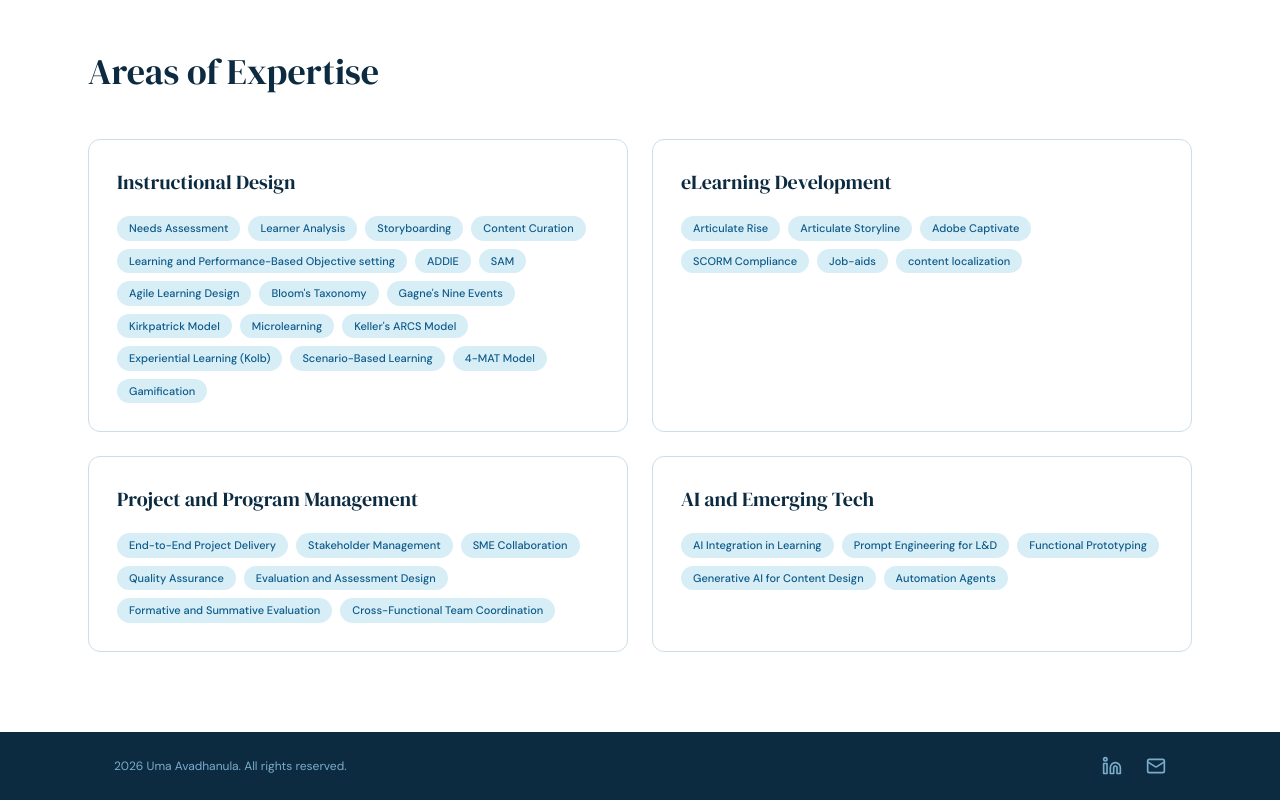
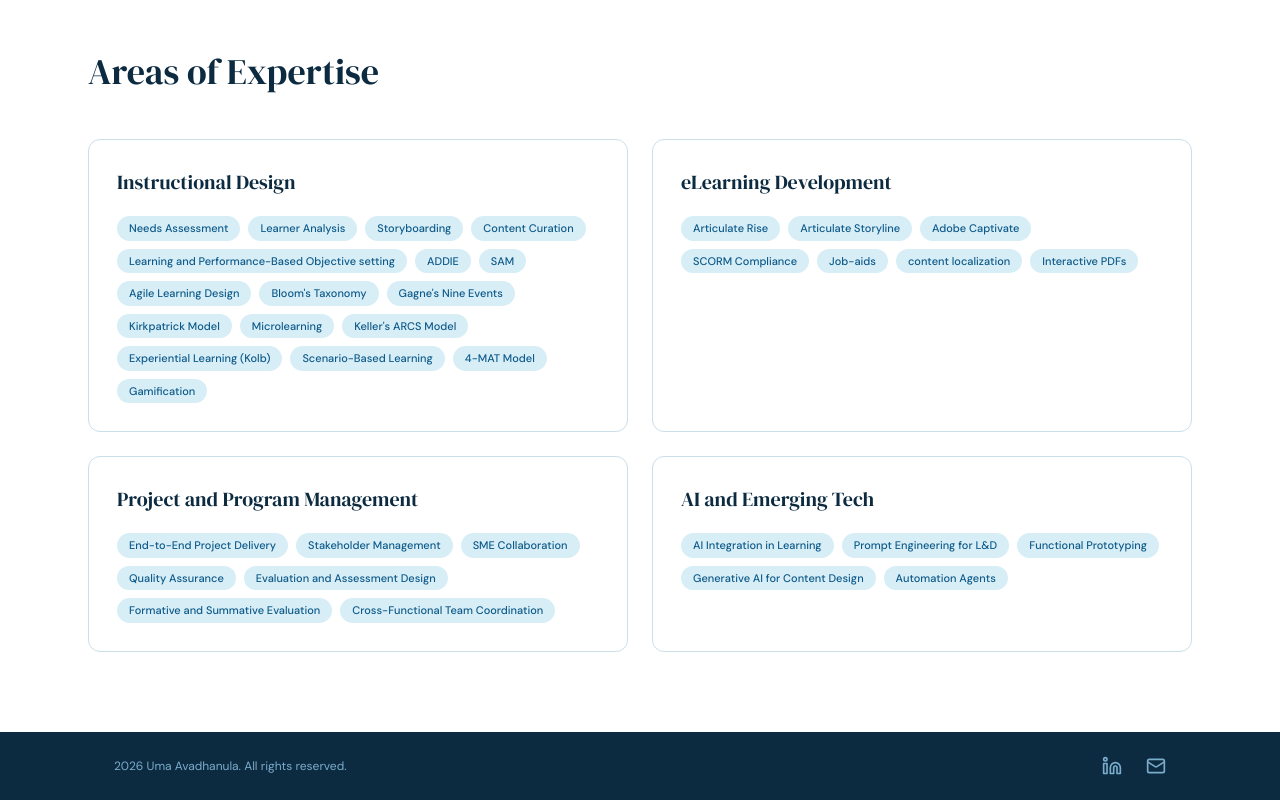
Before and after one commit to umaavadh/UmaA, a React (Vite) app: page /about in a window 1280 px wide. Shown: the part 877-1677 px from the top of the page. Built offline with nearby package versions, Linux system fonts and the light colour scheme.

Commit message:
Add Interactive PDFs to eLearning

```diff
--- a/src/pages/About.tsx
+++ b/src/pages/About.tsx
@@ -41,7 +41,8 @@ export default function About() {
         'Adobe Captivate',
         'SCORM Compliance',
         'Job-aids',
-        'content localization'
+        'content localization',
+        'Interactive PDFs'
       ]
     },
     {
```
